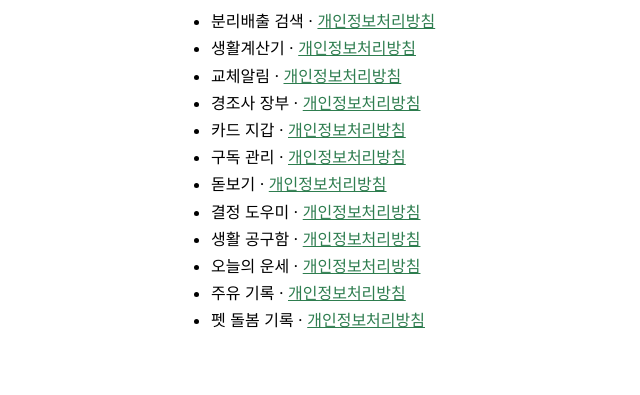
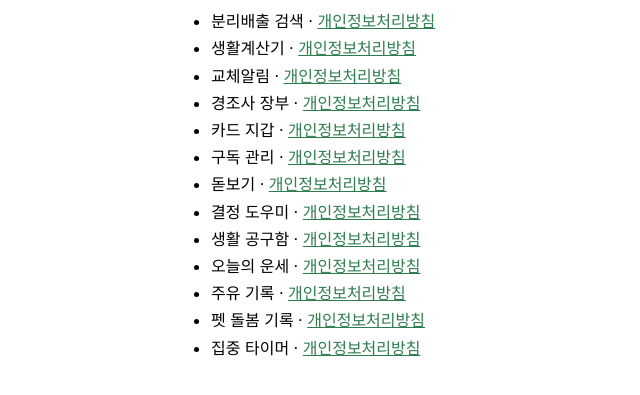
Before and after one commit to byoungguk/byoungguk.github.io, a plain HTML site: page index.html in a window 1280 px wide. Shown: the part 129-524 px from the top of the page, without its empty margins (149-789 px from the left). Drawn offline with Linux system fonts and the light colour scheme.

Commit message:
focustimer added

```diff
--- a/index.html
+++ b/index.html
@@ -21,6 +21,7 @@
 <li>오늘의 운세 · <a href="https://byoungguk.github.io/dailysaju-privacy/privacy.html">개인정보처리방침</a></li>
 <li>주유 기록 · <a href="https://byoungguk.github.io/fuellog-privacy/privacy.html">개인정보처리방침</a></li>
 <li>펫 돌봄 기록 · <a href="https://byoungguk.github.io/petcare-privacy/privacy.html">개인정보처리방침</a></li>
+<li>집중 타이머 · <a href="https://byoungguk.github.io/focustimer-privacy/privacy.html">개인정보처리방침</a></li>
 </ul>
 </body>
 </html>
```
